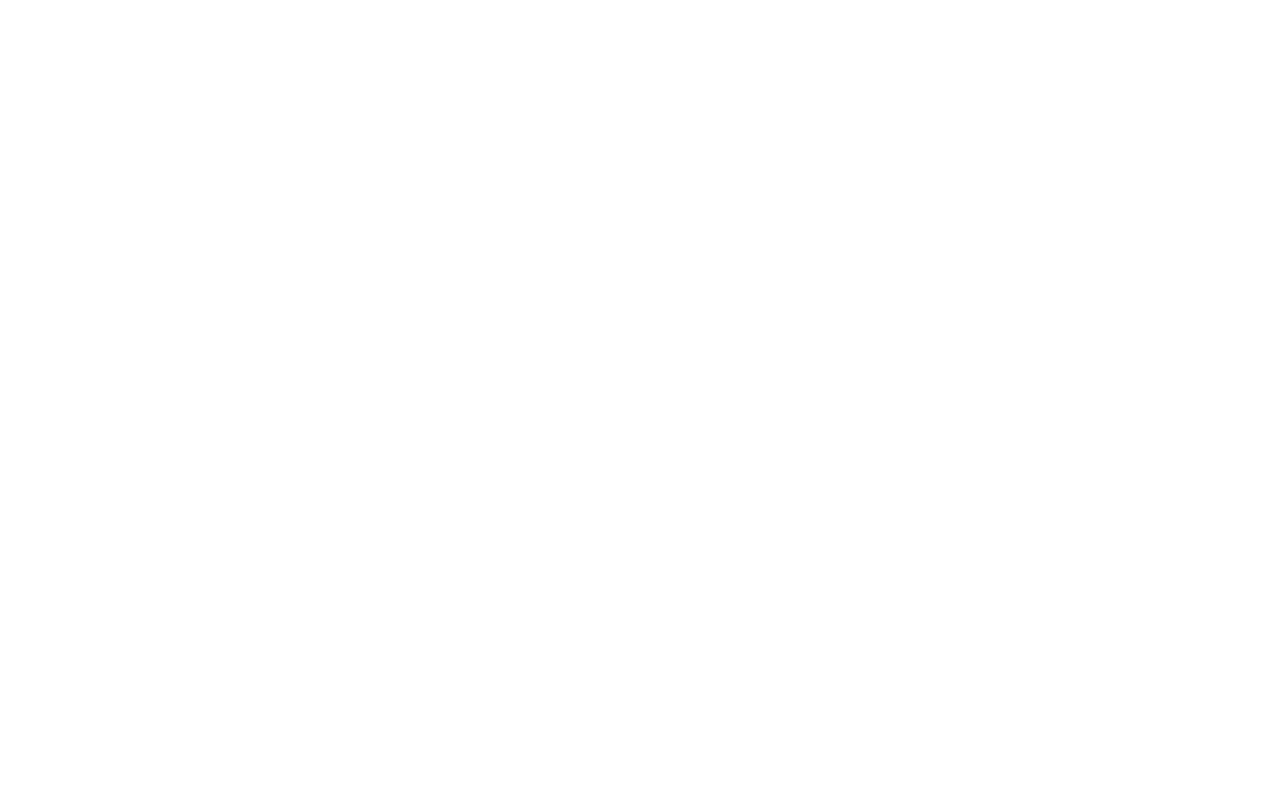
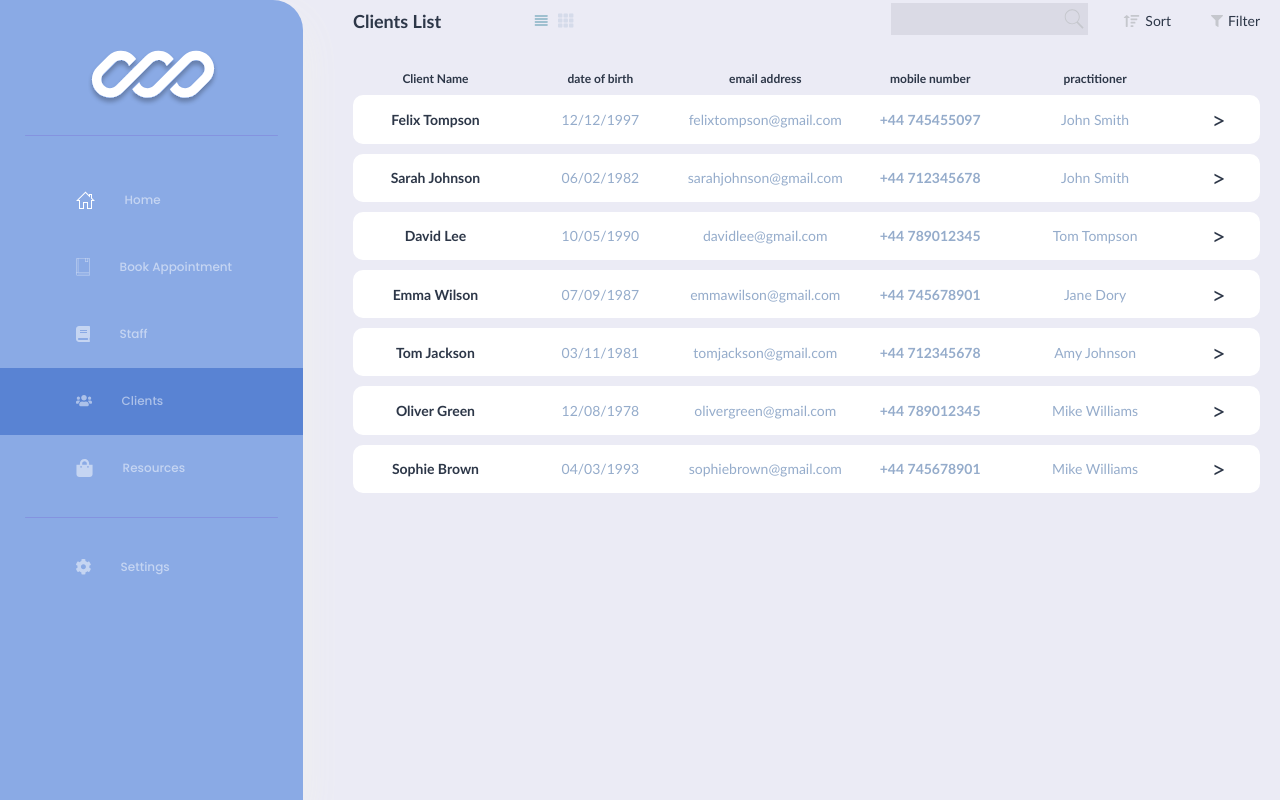
Before and after one commit to nology-tech/Tahiti-Client-Project, a React (Create React App) app: page /clients in a window 1280 px wide. Before the commit this address had no page. Built offline with nearby package versions, Linux system fonts and the light colour scheme.

Commit message:
Implemented search bar. Works for filtering clients based on their name on the client page.

```diff
--- a/src/App.jsx
+++ b/src/App.jsx
@@ -17,7 +17,7 @@
 import { useState } from "react";
 
 const App = () => {
-  const [user, setUser] = useState();
+  const [user, setUser] = useState(true);
 
   return (
     <>
--- a/src/components/Table/Table.jsx
+++ b/src/components/Table/Table.jsx
@@ -6,7 +6,7 @@
 import filterIcon from "../../assets/images/filter-icon.svg";
 import searchIcon from "../../assets/images/search-icon.svg";
 
-const Table = ({ column1, column2, column3, column4, column5, title }) => {
+const Table = ({ column1, column2, column3, column4, column5, title, searchTerm, handleInput }) => {
   return (
     <div>
       <div className="table-head-container">
@@ -20,6 +20,8 @@
             <input
               className="table-head-container__sorting--input"
               type="text"
+              value={searchTerm}
+              onInput={handleInput}
             />
             <img
               className="table-head-container__sorting--search"
--- a/src/pages/Clients/Clients.jsx
+++ b/src/pages/Clients/Clients.jsx
@@ -5,9 +5,21 @@
 import TableCard from "../../components/TableCard/TableCard";
 import SideNav from "../../components/SideNav/SideNav";
 import MobileNavButton from "../../components/MobileNavButton/MobileNavButton";
+import { useState } from "react";
 
 const Clients = () => {
-  const getClientsData = mockData.clientData.map((client, index) => {
+
+  const [searchTerm, setSearchTerm]=useState("")
+
+  const handleInput = (event) => {
+    setSearchTerm(event.target.value)
+  }
+
+  const searchedClient = mockData.clientData.filter((client)=> {
+    return client.name.toLowerCase().includes(searchTerm.toLowerCase())
+  })
+
+  const getClientsData = searchedClient.map((client, index) => {
     return client.bookings.map((booking) => {
       return (
         <TableCard
@@ -39,6 +51,8 @@
             column3={"email address"}
             column4={"mobile number"}
             column5={"practitioner"}
+            searchTerm={searchTerm}
+            handleInput={handleInput}
           />
           <div className="client-wrap">{getClientsData}</div>
 
--- a/src/pages/Staff/Staff.jsx
+++ b/src/pages/Staff/Staff.jsx
@@ -7,7 +7,12 @@
 import MobileNavButton from "../../components/MobileNavButton/MobileNavButton";
 
 
+
 const Staff = () => {
+
+
+
+
   const getData = mockData.clientData.map((client) => {
     return client.bookings.map((booking, index) => {
       return (
@@ -43,6 +48,7 @@
             column3={"Mobile number"}
             column4={"Booking date"}
             column5={"Booking time"}
+
           />
           <div className="staff-wrap">{getData}</div>
 
```
